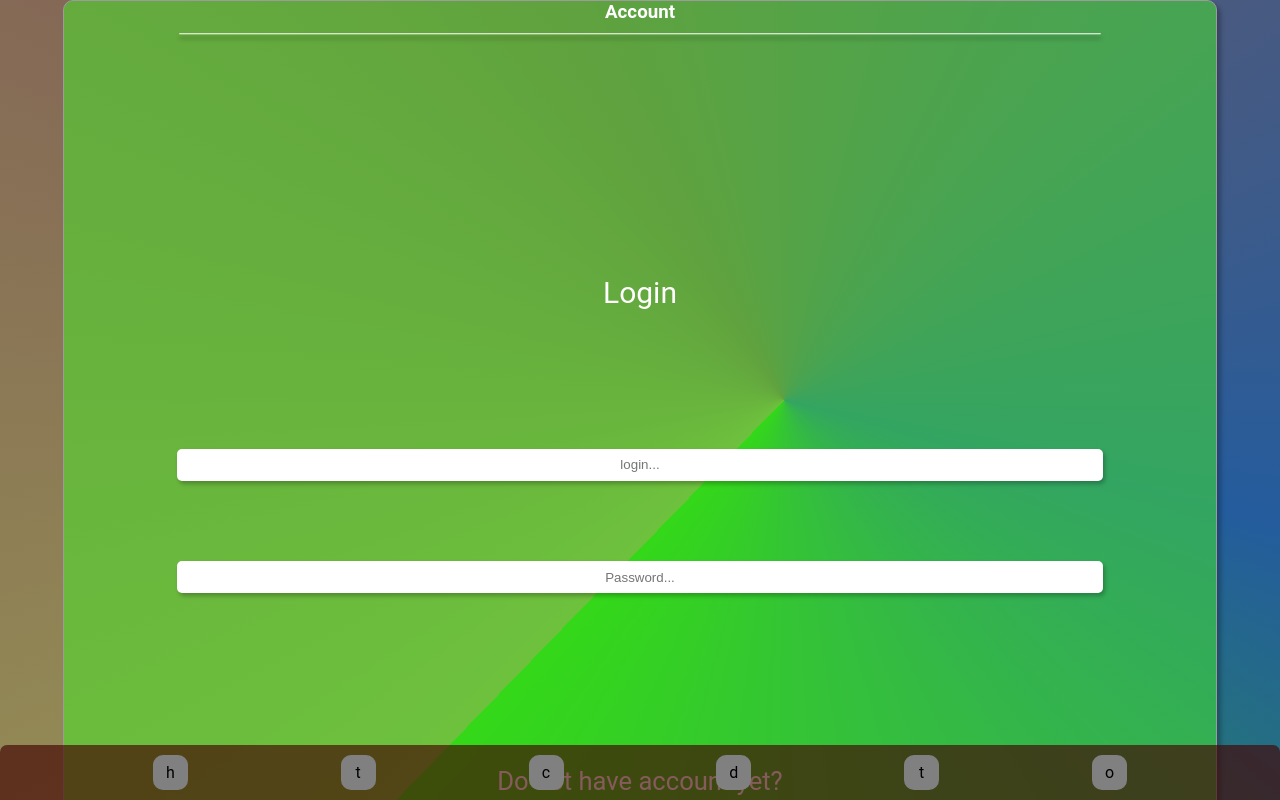
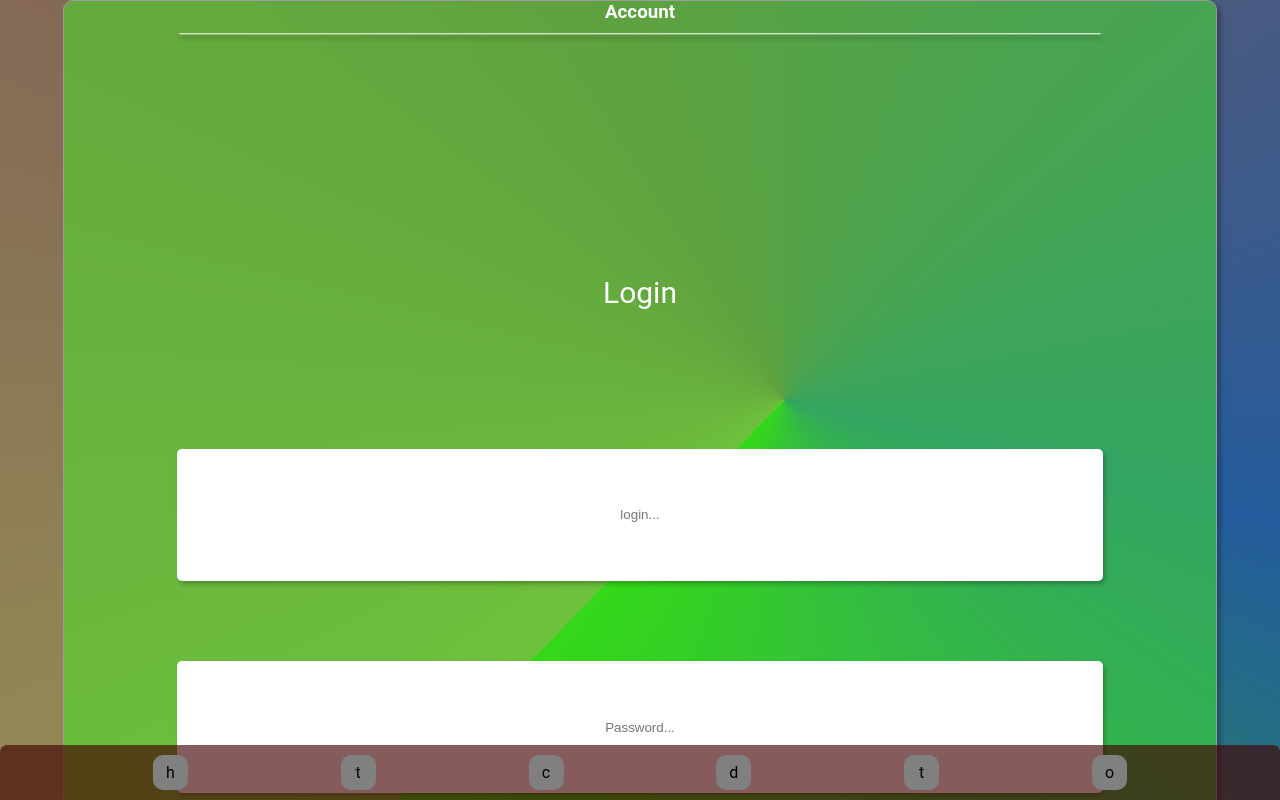
Before and after one commit to Tolethrien/New-Timer, a React (Create React App) app: page / in a window 1280 px wide. Built offline with nearby package versions, Linux system fonts and the light colour scheme.

Commit message:
Update login.tsx

```diff
--- a/src/components/login.tsx
+++ b/src/components/login.tsx
@@ -73,7 +73,7 @@ const UserInput = styled.input<StyleProps>`
   margin: 2% 0;
   text-align: center;
   margin-bottom: 5%;
-  height: 30px;
+  height: 130px;
   width: 80%;
   :focus {
     outline: none;
```
